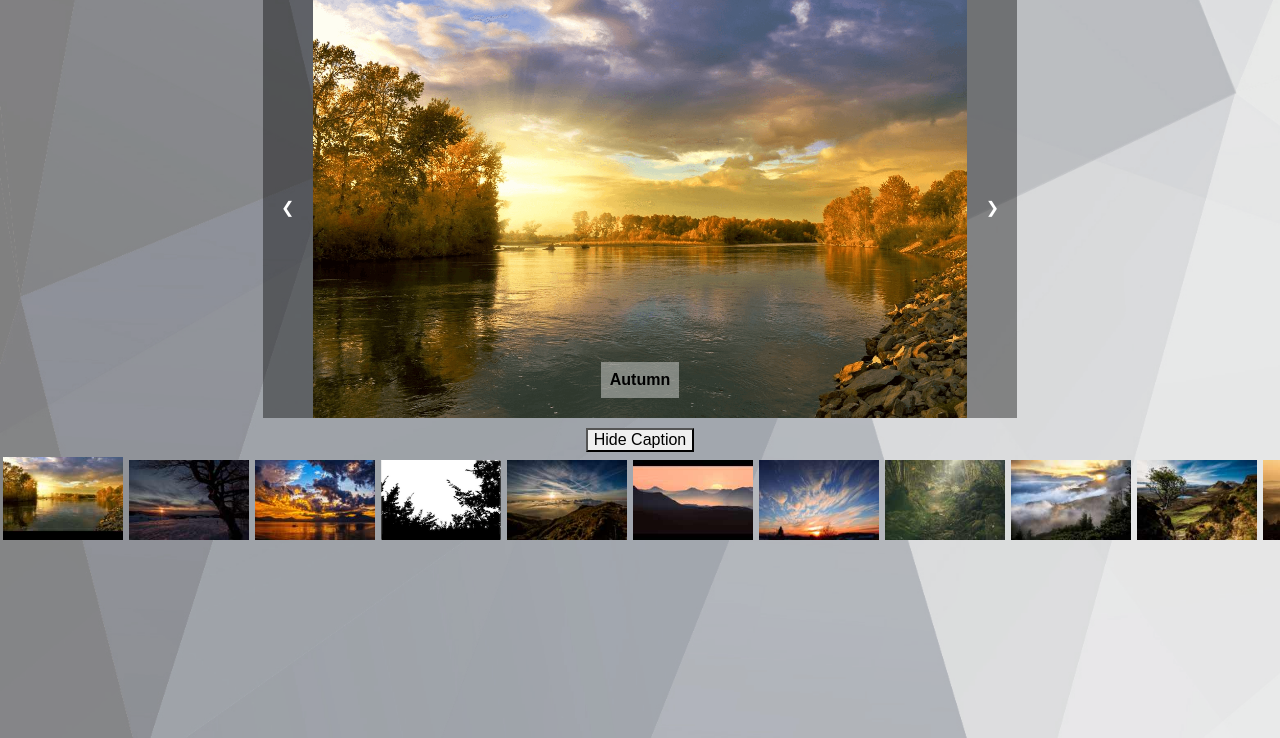
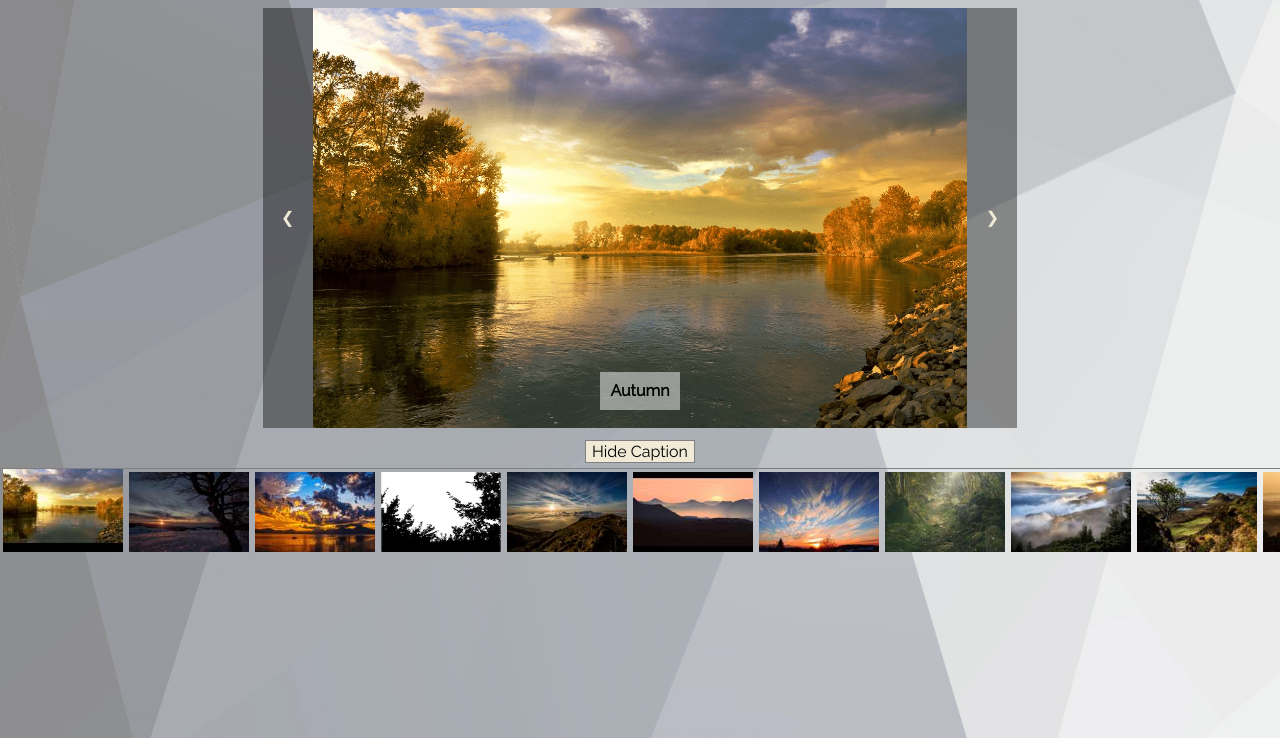
Before and after one commit to DWBergstrom/responsive-slideshow, a website: page index.html in a window 1280 px wide. Shown: the part 62-800 px from the top of the page. Drawn offline with Linux system fonts and the light colour scheme.

Commit message:
Add empty placeholder image for page load fill
+ also adjusted styling for heading
+ removed width for vertical scrollbar on thumbnail container

```diff
--- a/index.css
+++ b/index.css
@@ -3,18 +3,37 @@
 }
 
 body {
-  font-family: sans-serif;
-  background: #DDDDDD;
+  font-family: 'Raleway', sans-serif;
   background-attachment: fixed;
   background-image: url('./images/background-overlay-final.png');
   background-repeat: no-repeat center center fixed;
   background-size: 200%;
 }
 
+::-webkit-scrollbar {
+  height: 8px;
+  overflow: visible;
+  width: 0px;
+}
+
+::-webkit-scrollbar-track {
+  -webkit-box-shadow: inset 0 0 6px rgba(0,0,0,0.3);
+}
+
+::-webkit-scrollbar-thumb:horizontal {
+  background-color: #3D9970;
+  outline: 1px solid slategrey;
+  border: 1px solid gray;
+  border-radius: 0;
+}
+
 header {
+  color: #F0EAD6;
   text-align: center;
+  padding-top: 9px;
+  height: 50px;
   background: #3D9970;
-  height: 50px;
+  border-bottom: 1px solid gray;
 }
 
 #current-selected-slide {
@@ -29,10 +48,6 @@ header {
   margin-top: 10px;
 }
 
-/* #current-slide-div {
-  background: white;
-} */
-
 /* for cycle left and right buttons */
 .cycle {
   height: auto;
@@ -42,7 +57,7 @@ header {
 	font-size: 100%;
 	line-height: 1;
 	text-decoration: none;
-	color: white;
+	color: #F0EAD6;
 	background: rgba(0, 0, 0, .4);
 	cursor: pointer;
 }
@@ -60,8 +75,9 @@ header {
 }
 
 #caption {
-  background: rgba(250, 250, 250, .4);
-  padding: 9px;
+  background: rgba(250, 250, 250, .5);
+  padding: 10px;
+  padding-top: 9px;
   font-weight: bold;
 }
 
@@ -74,6 +90,8 @@ input[type="button"] {
   font-size: 100%;
   font-family: inherit;
   border-radius: 0;
+  border: 1px solid gray;
+  background-color: #F0EAD6;
   -webkit-appearance: button;
 }
 
@@ -82,6 +100,7 @@ input[type="button"] {
   justify-content: flex-start;
   width: auto;
   margin-top: 5px;
+  border-top: 1px solid gray;
   overflow: scroll;
   /* scroll momentum on mobile */
   -webkit-overflow-scrolling: touch;
@@ -152,11 +171,12 @@ input[type="button"] {
 
   #caption {
     background: rgba(250, 250, 250, .4);
-    padding: 9px;
+    padding: 10px;
+    padding-top: 9px;
   }
 
   input[type="button"] {
-    font-size: 70%;
+    font-size: 75%;
     border: 1px solid black;
     padding: 5px;
   }
--- a/index.html
+++ b/index.html
@@ -9,6 +9,7 @@
         <title></title>
         <meta name="description" content="">
         <meta name="viewport" content="width=device-width, initial-scale=1">
+        <link href="https://fonts.googleapis.com/css?family=Raleway" rel="stylesheet">
         <link rel="stylesheet" href="./index.css">
     </head>
     <body>
@@ -23,7 +24,7 @@
             <!-- left slideshow arrow -->
             <button class="cycle cycle-left" onclick="cycleLeft()">&#10094;</button>
             <div id="current-slide-div">
-              <img id="current-selected-slide" src="" >
+              <img id="current-selected-slide" src="./images/placeholder.png" >
             </div>
             <!-- right slideshow arrow -->
             <button class="cycle cycle-right" onclick="cycleRight()">&#10095;</button>
```
Also changed, not shown: images/placeholder.png (added).
